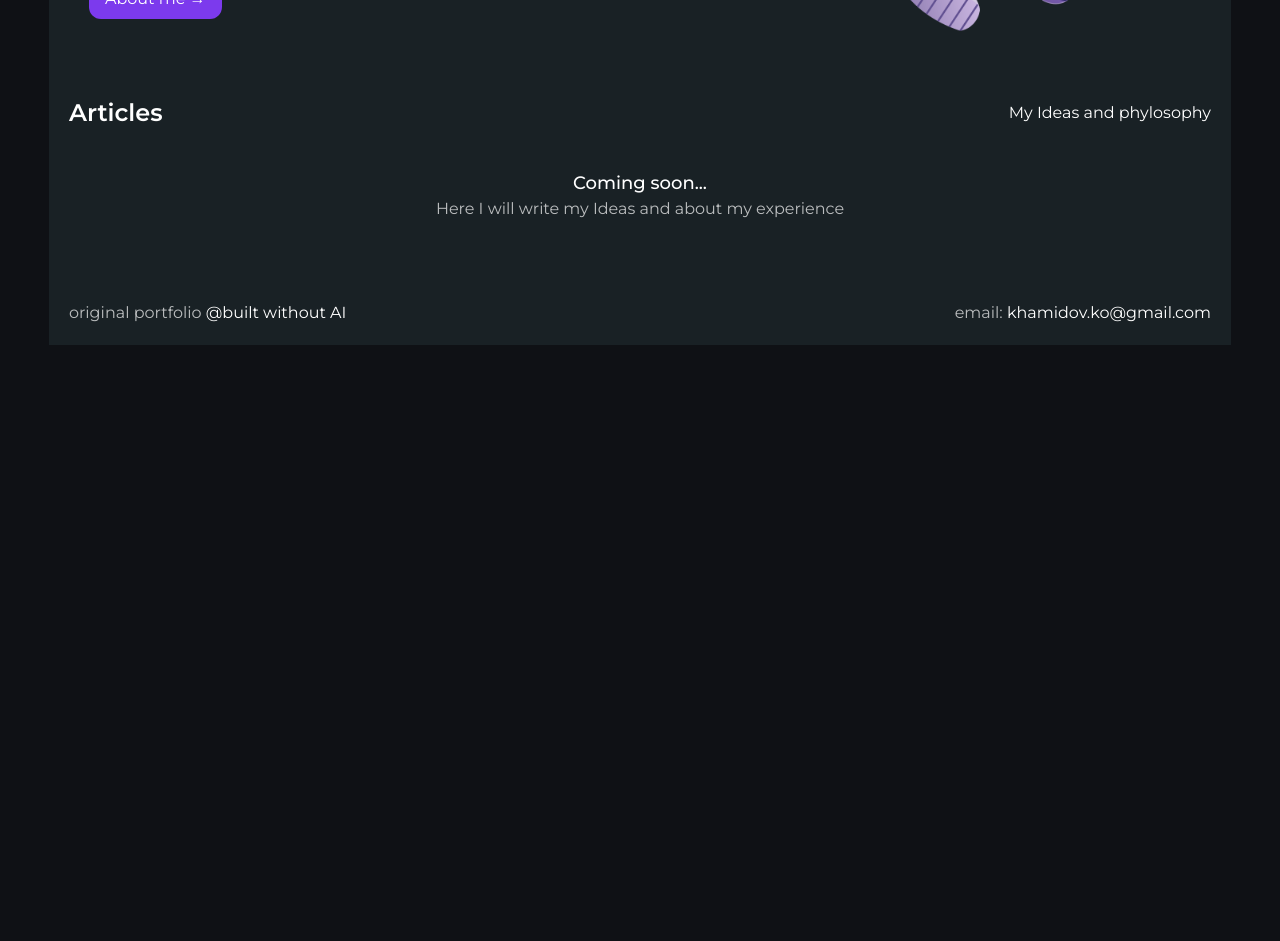
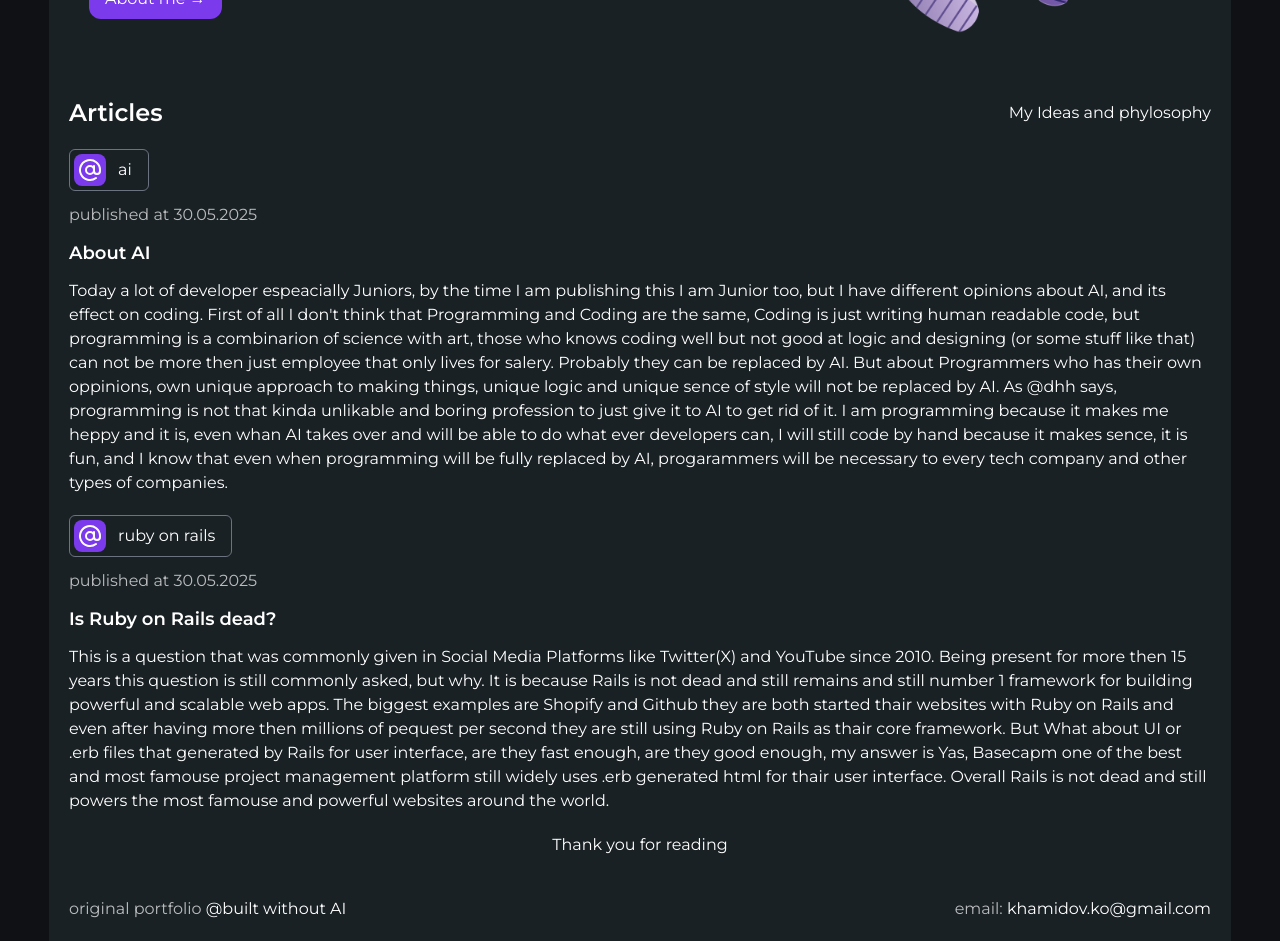
Before and after one commit to silvante/portfolio, a React (Vite) app: page / in a window 1280 px wide. Shown: the part 600-1541 px from the top of the page. Before the commit the page ends 945 px from the top, so only its background shows below. Built offline with nearby package versions, Linux system fonts and the light colour scheme.

Commit message:
articles

```diff
--- /dev/null
+++ b/src/components/At.jsx
@@ -0,0 +1,17 @@
+import { AtSign } from 'lucide-react'
+import React from 'react'
+
+const At = ({text}) => {
+  return (
+    <div className='flex justify-start'>
+      <div className="p-1 rounded-md border border-gray-500 flex items-center cursor-pointer">
+          <div className="bg-violet-600 p-1 rounded-lg">
+            <AtSign />
+          </div>
+          <p className="px-3">{text}</p>
+        </div>
+    </div>
+  )
+}
+
+export default At
--- a/src/data.js
+++ b/src/data.js
@@ -284,21 +284,38 @@ export const my_github_link = "https://github.com/silvante/"
 
 export const team_members = [
   {
-    id: "1",
+    id: 1,
     name: "Mardonbek Khamidov",
     link: "https://github.com/silvante",
     img: mardonbek,
   },
   {
-    id: "2",
+    id: 2,
     name: "Muhammadali Jamolov",
     link: "https://github.com/Muhammadali-fr",
     img: muhammadali
   },
   {
-    id: "3",
+    id: 3,
     name: "Shukurillo Boburov",
     link: "https://github.com/Boburov-Shukurillo",
     img: shukurillo
   }
 ]
+
+export const articles = [
+  {
+    id: 1,
+    title: "About AI",
+    body: "Today a lot of developer espeacially Juniors, by the time I am publishing this I am Junior too, but I have different opinions about AI, and its effect on coding. First of all I don't think that Programming and Coding are the same, Coding is just writing human readable code, but programming is a combinarion of science with art, those who knows coding well but not good at logic and designing (or some stuff like that) can not be more then just employee that only lives for salery. Probably they can be replaced by AI. But about Programmers who has their own oppinions, own unique approach to making things, unique logic and unique sence of style will not be replaced by AI. As @dhh says, programming is not that kinda unlikable and boring profession to just give it to AI to get rid of it. I am programming because it makes me heppy and it is, even whan AI takes over and will be able to do what ever developers can, I will still code by hand because it makes sence, it is fun, and I know that even when programming will be fully replaced by AI, progarammers will be necessary to every tech company and other types of companies.",
+    published_at: "30.05.2025",
+    at: "ai"
+  },
+  {
+    id: 2,
+    title: "Is Ruby on Rails dead?",
+    body: "This is a question that was commonly given in Social Media Platforms like Twitter(X) and YouTube since 2010. Being present for more then 15 years this question is still commonly asked, but why. It is because Rails is not dead and still remains and still number 1 framework for building powerful and scalable web apps. The biggest examples are Shopify and Github they are both started thair websites with Ruby on Rails and even after having more then millions of pequest per second they are still using Ruby on Rails as thair core framework. But What about UI or .erb files that generated by Rails for user interface, are they fast enough, are they good enough, my answer is Yas, Basecapm one of the best and most famouse project management platform still widely uses .erb generated html for thair user interface. Overall Rails is not dead and still powers the most famouse and powerful websites around the world.",
+    published_at: "30.05.2025",
+    at: "ruby on rails"
+  }
+]
--- a/src/pages/Home.jsx
+++ b/src/pages/Home.jsx
@@ -7,6 +7,11 @@ const Home = () => {
     <div className="p-5">
       <Banner />
       <Articles />
+      <div className="w-full flex justify-center">
+        <div className="">
+          <h4>Thank you for reading</h4>
+        </div>
+      </div>
     </div>
   );
 };
--- a/src/pages/Info.jsx
+++ b/src/pages/Info.jsx
@@ -1,19 +1,12 @@
-import React from "react";
-import { profile_picture } from "../data";
-import { AtSign } from "lucide-react";
 import { Link } from "react-router-dom";
+import At from "../components/At";
 
 const Info = () => {
   return (
     <div className="p-5 space-y-5">
       <h1 className="text-2xl font-semibold">About me</h1>
-      <div className="flex flex-col items-start space-y-3">
-        <div className="p-1 rounded-md border border-gray-500 flex items-center cursor-pointer">
-          <div className="bg-violet-600 p-1 rounded-lg">
-            <AtSign />
-          </div>
-          <p className="px-3">mkf</p>
-        </div>
+      <At text="mkf" />
+      <div className="space-y-3">
         <h2 className="text-xl font-semibold">
           Hey there 👋, my name is Mardonbek.
         </h2>
--- a/src/sections/Articles.jsx
+++ b/src/sections/Articles.jsx
@@ -1,18 +1,28 @@
-import React from 'react'
+import React from "react";
+import { articles } from "../data";
+import At from "../components/At";
 
 const Articles = () => {
   return (
-    <div className='w-full'>
-        <div className='flex w-full justify-between items-center'>
-            <h2 className='text-2xl font-semibold'>Articles</h2>
-            <p>My Ideas and phylosophy</p>
-        </div>
-        <div className='w-full py-10 text-center'>
-            <h3 className='font-medium text-lg'>Coming soon...</h3>
-            <p className='text-white/70'>Here I will write my Ideas and about my experience</p>
-        </div>
+    <div className="w-full">
+      <div className="flex w-full justify-between items-center">
+        <h2 className="text-2xl font-semibold">Articles</h2>
+        <p>My Ideas and phylosophy</p>
+      </div>
+      <div className="w-full py-5 space-y-5">
+        {articles.map((ar) => {
+          return (
+            <div key={ar.id} className="space-y-3">
+              <At text={ar.at} />
+              <p className="text-white/70">published at {ar.published_at}</p>
+              <h2 className="text-lg font-semibold">{ar.title}</h2>
+              <p>{ar.body}</p>
+            </div>
+          );
+        })}
+      </div>
     </div>
-  )
-}
+  );
+};
 
-export default Articles
+export default Articles;
```
